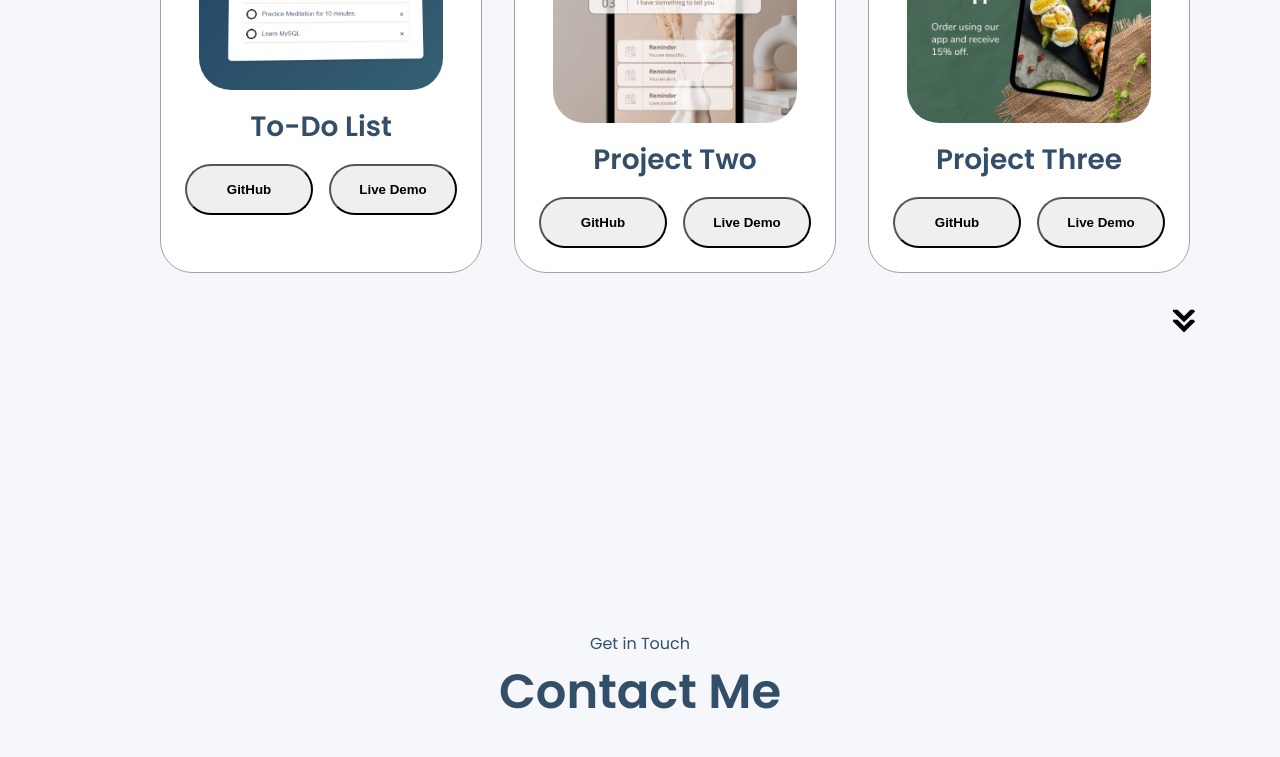
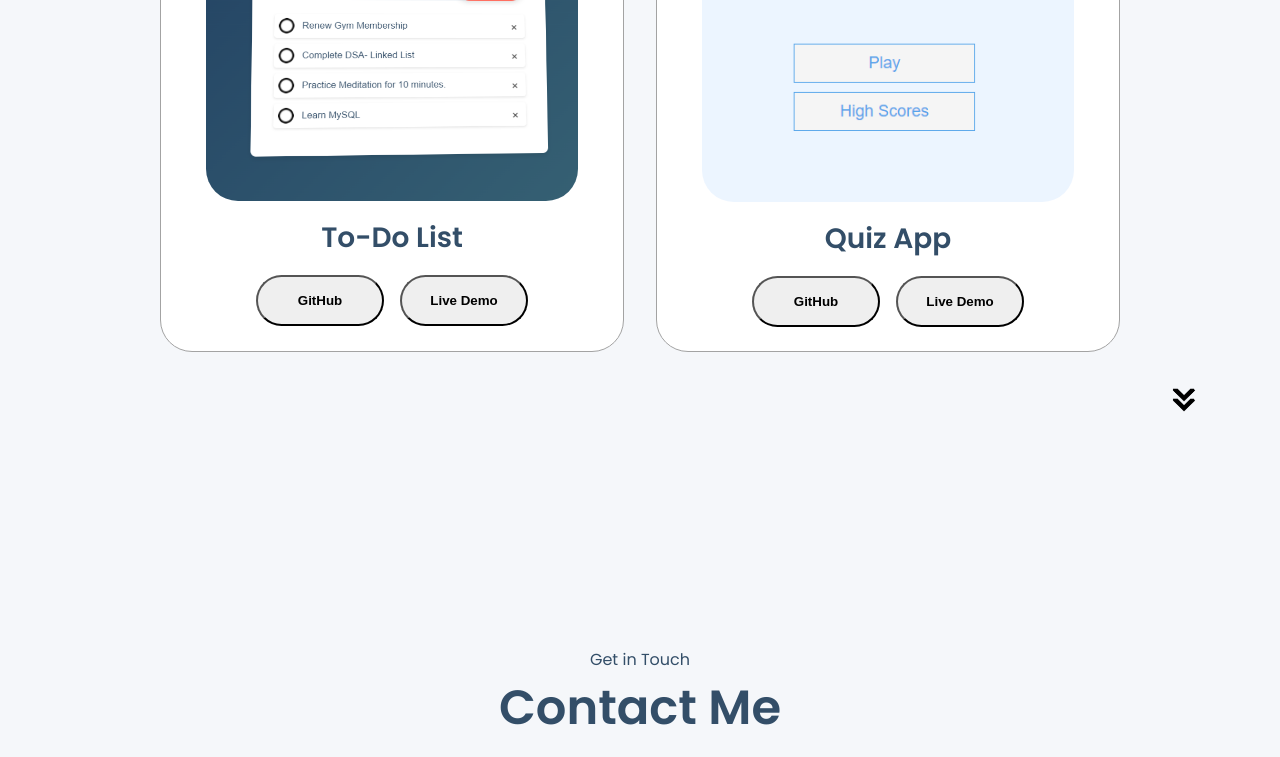
Before and after one commit to hsbhatra/Personal-Portfolio, a plain HTML site: page index.html in a window 1280 px wide. Shown: the part 2740-3497 px from the top of the page. Drawn offline with Linux system fonts and the light colour scheme.

Commit message:
Added 2nd project, i.e., quiz app.

```diff
--- a/index.html
+++ b/index.html
@@ -258,16 +258,16 @@
 
             <div class="detail-container color-container">
                 <div class="article-container">
-                    <img src="./assets/project-2.png" alt="Project-2" class="project-img">
+                    <img src="./assets/quiz-lok.png" alt="Project-2" class="project-img">
                 </div>
-                <h2 class="experience-sub-title project-title">Project Two</h2>
+                <h2 class="experience-sub-title project-title">Quiz App</h2>
                 <div class="btn-container">
-                    <button class="btn btn-colo-2 project-btn" onclick="location.href='https://github.com/hsbhatra'">GitHub</button>
-                    <button class="btn btn-colo-2 project-btn" onclick="location.href='#'">Live Demo</button>
+                    <button class="btn btn-colo-2 project-btn" onclick="location.href='https://github.com/hsbhatra/Quiz-Lok'">GitHub</button>
+                    <button class="btn btn-colo-2 project-btn" onclick="location.href='https://hsbhatra.github.io/Quiz-Lok/'">Live Demo</button>
                 </div>
             </div>
 
-            <div class="detail-container color-container">
+            <!-- <div class="detail-container color-container">
                 <div class="article-container">
                     <img src="./assets/project-3.png" alt="Project-3" class="project-img">
                 </div>
@@ -276,7 +276,7 @@
                     <button class="btn btn-colo-2 project-btn" onclick="location.href='https://github.com/hsbhatra'">GitHub</button>
                     <button class="btn btn-colo-2 project-btn" onclick="location.href='#'">Live Demo</button>
                 </div>
-            </div>
+            </div> -->
 
             </div>
         </div>
@@ -285,7 +285,7 @@
     </section>
 
     <!-- Contact Me -->
-    <section id="contact-me">
+    <section id="contact-me" style="margin-top: 1rem;">
         <p class="section-text-p1">Get in Touch</p>
         <h1 class="title">Contact Me</h1>
         <div class="contact-info-upper-container">
```
Also changed, not shown: assets/project-2.png (deleted), assets/project-3.png (deleted), assets/quiz-lok.png (added).
